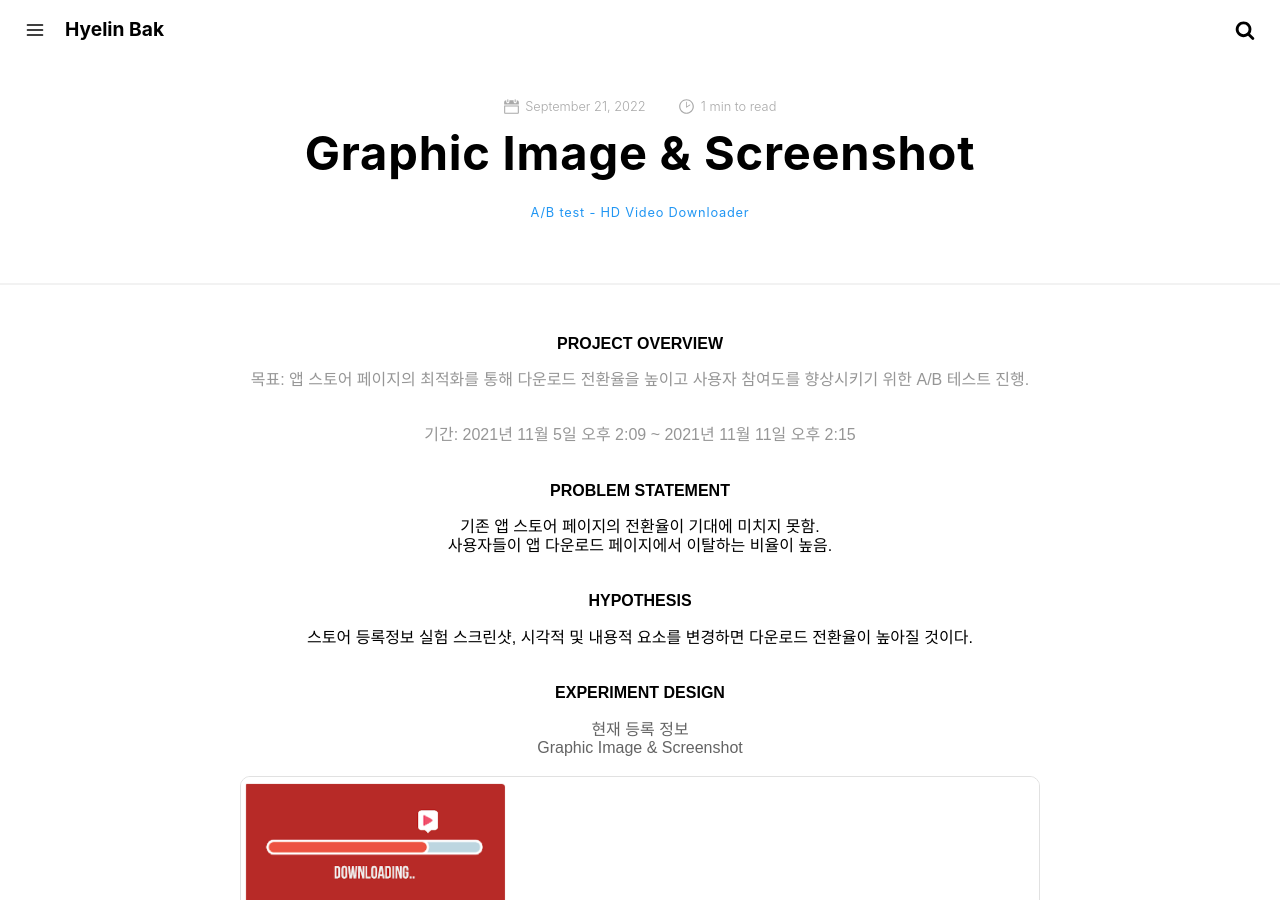
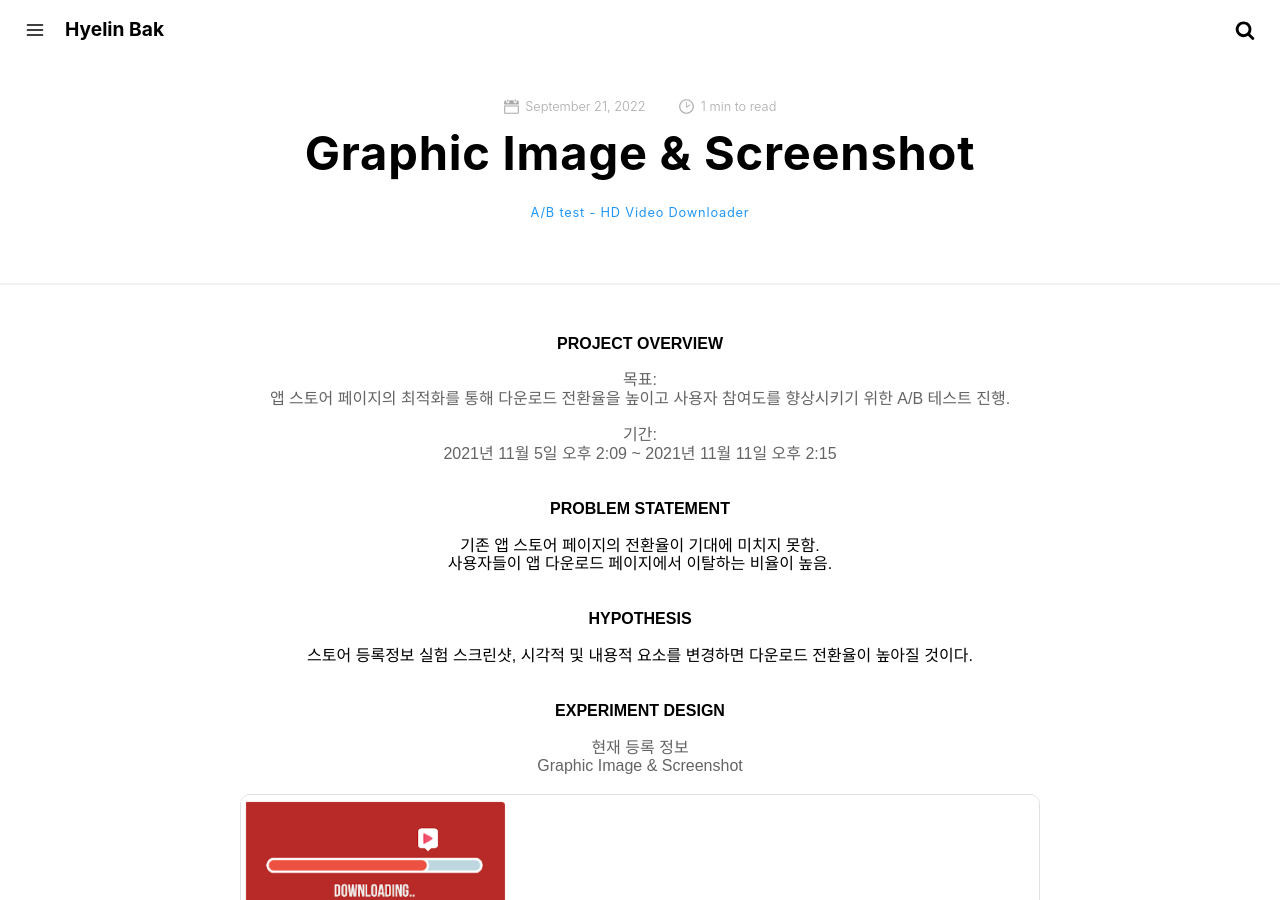
Before and after one commit to crazyjamy/crazyjamy.github.io, a Jekyll site: the page built from _posts/2021-11-05-ab-hdvd-211105.md, in a window 1280 px wide and 900 px high. Built offline with Jekyll 4.4.1, drawn with Linux system fonts in a browser that asks for light colours; comment, search, counter and statistics services are not loaded; some of the changed text lies outside the part shown.

Commit message:
Update 2021-11-05-ab-hdvd-211105.md

```diff
--- a/_posts/2021-11-05-ab-hdvd-211105.md
+++ b/_posts/2021-11-05-ab-hdvd-211105.md
@@ -14,8 +14,8 @@
 <div align="center">
 
 <strong> PROJECT OVERVIEW </strong> <br /><br />
-<span style="color: #969696;">목표: 앱 스토어 페이지의 최적화를 통해 다운로드 전환율을 높이고 사용자 참여도를 향상시키기 위한 A/B 테스트 진행.</span><br /><br /><br />
-<span style="color: #969696;">기간: 2021년 11월 5일 오후 2:09 ~ 2021년 11월 11일 오후 2:15 </span><br /><br /><br />
+<span style="color: #646464;">목표: <br /> 앱 스토어 페이지의 최적화를 통해 다운로드 전환율을 높이고 사용자 참여도를 향상시키기 위한 A/B 테스트 진행.</span><br /><br />
+<span style="color: #646464;">기간:<br />2021년 11월 5일 오후 2:09 ~ 2021년 11월 11일 오후 2:15 </span><br /><br /><br />
 <strong> PROBLEM STATEMENT </strong> <br /><br />
 기존 앱 스토어 페이지의 전환율이 기대에 미치지 못함.<br />
 사용자들이 앱 다운로드 페이지에서 이탈하는 비율이 높음.<br /><br /><br />
@@ -37,7 +37,7 @@
 <strong>OUTCOMES</strong> <br /><br />
 새로 디자인된 요소를 사용한 변수 B에서 다운로드 전환율이 <span style="color: #2196f3">48.3%</span>상승.<br /><br /><br />
 <strong> INSIGHTS AND NEXT STEPS</strong> <br /><br />
-<span style="color: #2196f3">A/B 테스트 결과를 바탕으로 모든 마켓에 변수 "WHITE"를 적용. </span><br /><br /><br />
+A/B 테스트 결과를 바탕으로 모든 마켓에 변수 <span style="color: #2196f3">"WHITE" </span> 를 적용.<br /><br /><br />
 <strong>TECHNOLOGIES & TOOLS </strong> <br /><br />
 Sketch, Google Play Console을 통해 실험 세팅 및 데이터 수집 <br />
 </div>
```
